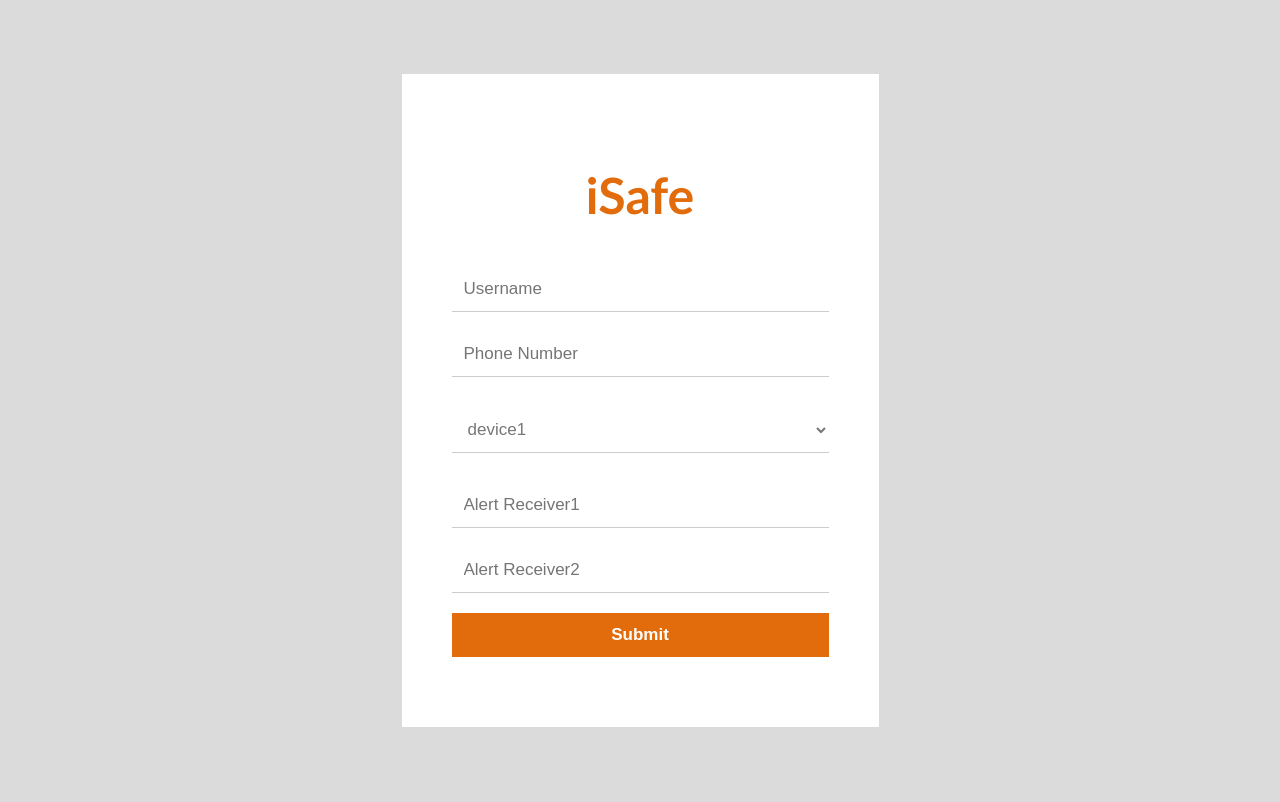
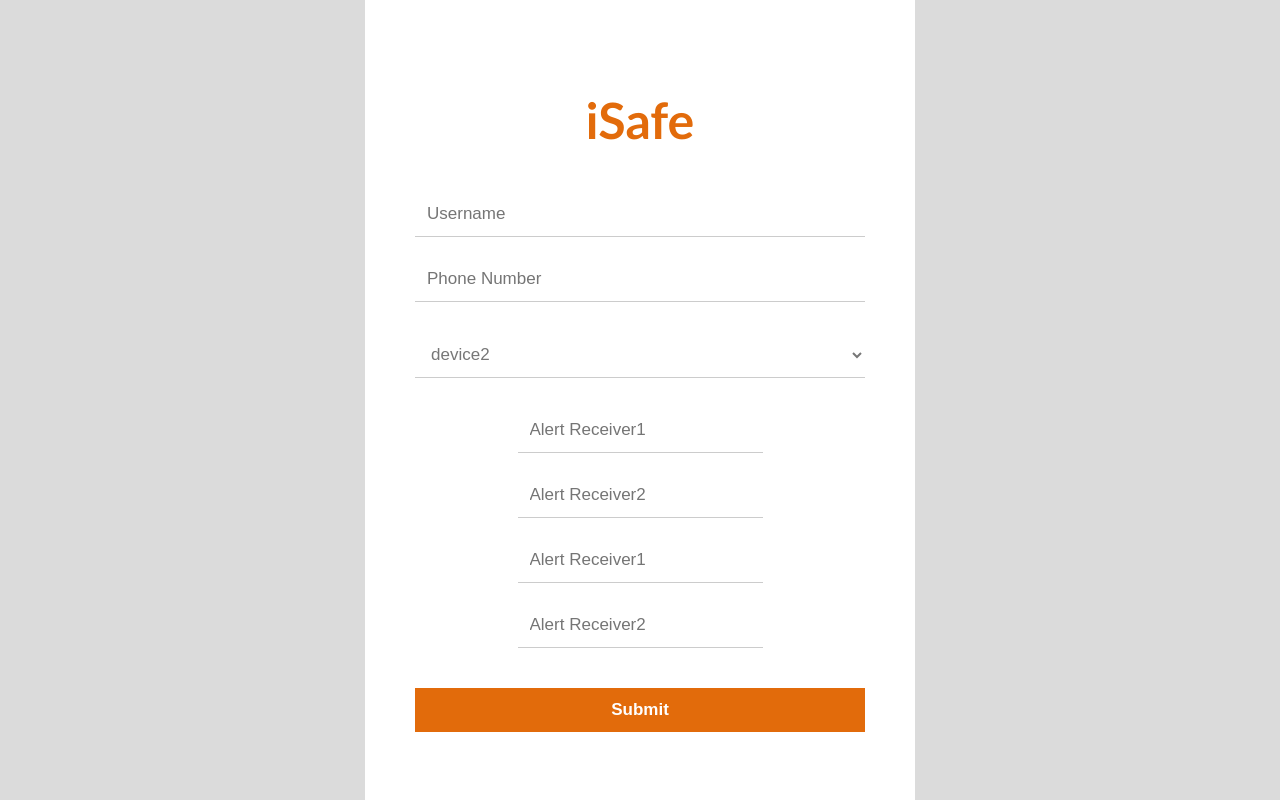
Before and after one commit to mirest/eye, a Flask app: page / in a window 1280 px wide. Before the commit the page ends 727 px from the top, so only its background shows below. Run offline with Flask 2, Linux system fonts and the light colour scheme.

Commit message:
Reafactor Signup page

```diff
--- a/app/static/iot.css
+++ b/app/static/iot.css
@@ -19,14 +19,21 @@ h1 {
   font-size: 50px;
 }
 .form {
-  width: 377px;
+  width: 450px;
   padding: 50px;
   background: #fff;
 }
+
 .form .input-box {
   margin: 20px 0;
 }
+.form .col .input-box {
+  display: inline-block;
+  padding: 0;
+  margin-top: 0;
+}
 .form .input-box input,
+.form .col .input-box input,
 .form .input-box select,
 .form .input-box select option {
   width: 100%;
--- a/app/templates/form.html
+++ b/app/templates/form.html
@@ -1,4 +1,3 @@
-
 <!DOCTYPE html>
 <html>
 <head>
@@ -18,17 +17,25 @@
                 </div>
                 <div class="input-box">
                     <select name="tag">
-                        <option value="device1">device1</option>
                         <option value="device2">device2</option>
-                        <option value="device3">device3</option>
                         <option value="device3">device3</option>
                     </select>
                 </div>
-                <div class="input-box">
-                    <input type="tel" name="Alert Receiver1" placeholder="Alert Receiver1" pattern ="+[0-9]{10,11}" required>
+                <div class="col">
+                    <div class="input-box">
+                        <input type="tel" name="Alert Receiver1" placeholder="Alert Receiver1" pattern ="+[0-9]{10,11}" required>
+                    </div>
+                    <div class="input-box">
+                        <input type="tel" name="Alert Receiver2" placeholder="Alert Receiver2" pattern ="+[0-9]{10,11}" required>
+                    </div>
                 </div>
-                <div class="input-box">
-                    <input type="tel" name="Alert Receiver2" placeholder="Alert Receiver2" pattern ="+[0-9]{10,11}" required>
+                <div class="col">
+                    <div class="input-box">
+                        <input type="tel" name="Alert Receiver1" placeholder="Alert Receiver1" pattern ="+[0-9]{10,11}" required>
+                    </div>
+                    <div class="input-box">
+                        <input type="tel" name="Alert Receiver2" placeholder="Alert Receiver2" pattern ="+[0-9]{10,11}" required>
+                    </div>
                 </div>
                 <div class="input-box">
                     <input type="submit" name="submit" value="Submit">
```
